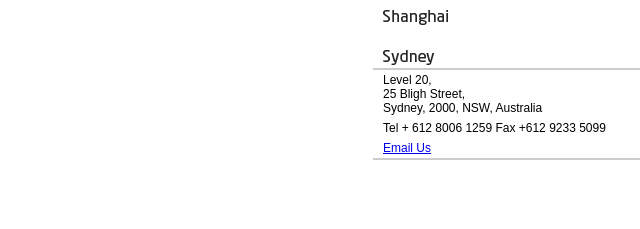
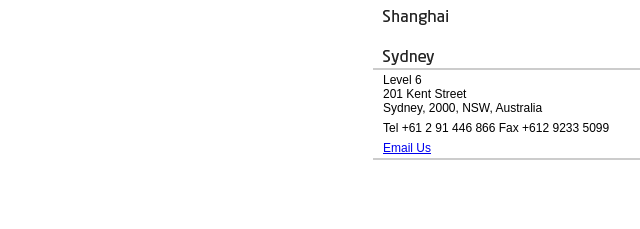
Before and after one commit to all9lives/mgiartists.com, a plain HTML site: page index.html in a window 1280 px wide. Both pictures are taken after a click on the item "Sydney". Shown: the part 179-408 px from the top of the page, 529-1169 px from the left. Drawn offline with Linux system fonts and the light colour scheme.

Commit message:
Updating sydney address

```diff
--- a/index.html
+++ b/index.html
@@ -60,8 +60,8 @@
 		</li>
 	<li id="Sydney"><h3>Sydney</h3>
 		<ul>
-			<li>Level 20, <br />25 Bligh Street, <br />Sydney, 2000, NSW, Australia</li>
-			<li>Tel + 612 8006 1259   Fax +612 9233 5099</li>
+			<li>Level 6<br />201 Kent Street <br />Sydney, 2000, NSW, Australia</li>
+			<li>Tel +61 2 91 446 866   Fax +612 9233 5099</li>
 			<li><a href="http://www.mgientertainment.com/contact-mgi-artists/">Email Us</a></li>
 		</ul>
 	</li>
```
